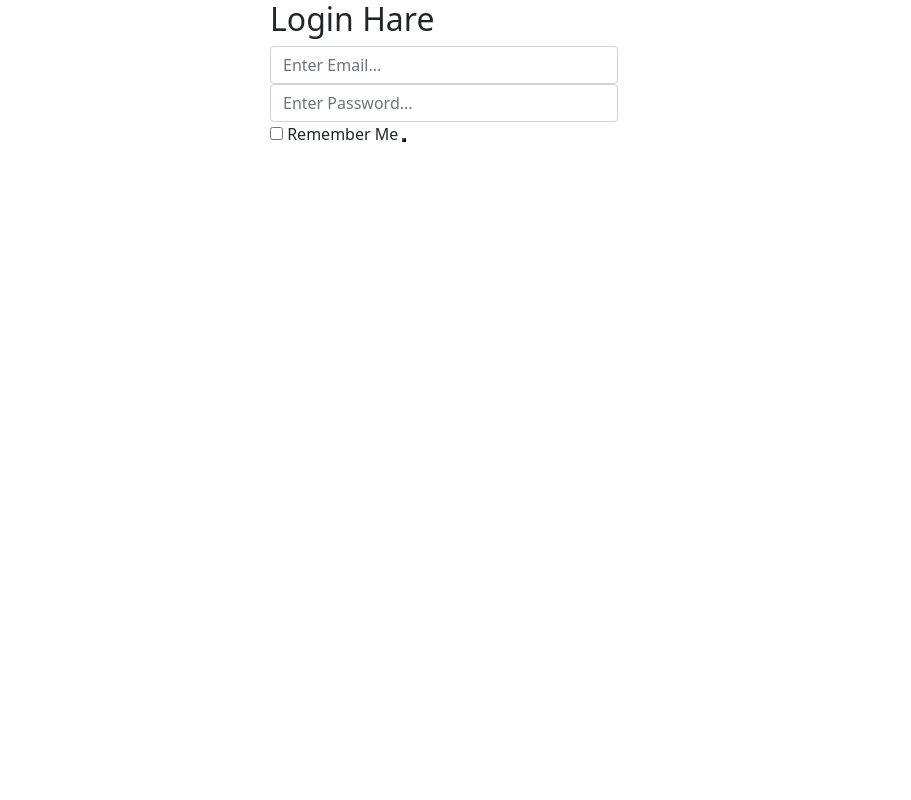
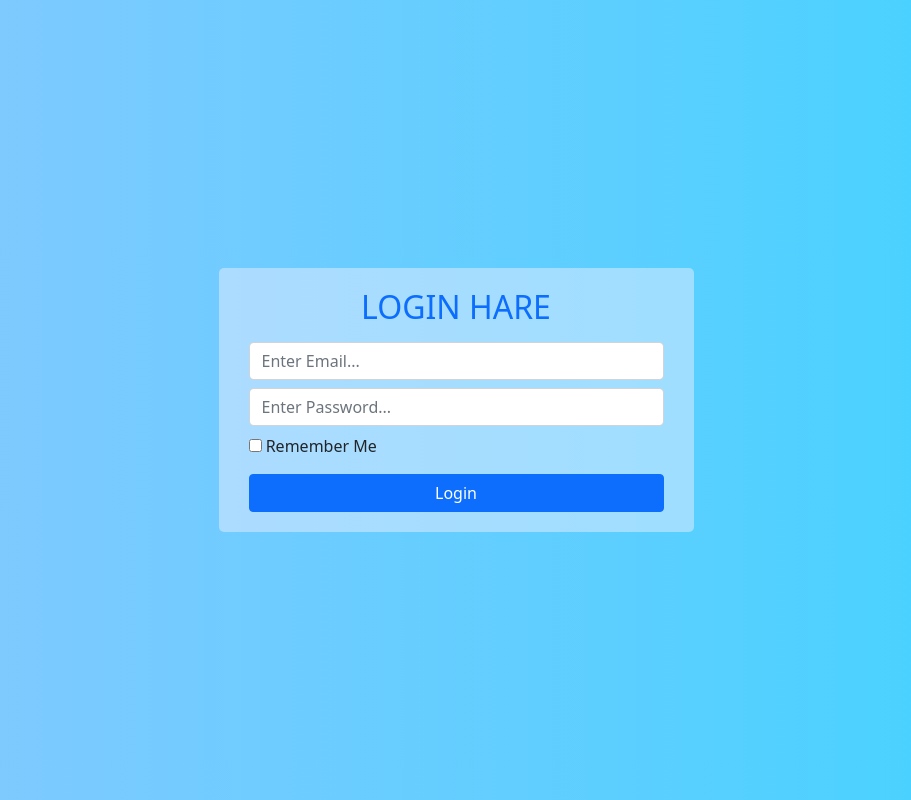
Before and after one commit to Developer-Faras/bootstarp-revision, a plain HTML site: page lessons/15.project-login/index.html in a window 1280 px wide. Shown: the whole page, without its empty margins (184-1095 px from the left). Drawn offline with nearby package versions, Linux system fonts and the light colour scheme.

Commit message:
complate login form projects

```diff
--- a/lessons/15.project-login/index.html
+++ b/lessons/15.project-login/index.html
@@ -18,20 +18,23 @@
 
 <body>
 
-  <div class="container">
-    <div class="row align-items-center justify-content-center w-100 h-100">
-      <div class="col-4">
+  <div class="container w-100 h-100">
+    <div class="row align-items-center justify-content-center h-100">
+      <div class="col-lg-5 col-md-6 col-sm-10 col-xs-10 wraper m-auto">
 
         <form action="#" class="login-form">
-          <h2 class="title">Login Hare</h2>
+          <h2 class="title d-block text-center text-primary text-uppercase mb-3">Login Hare</h2>
 
-          <input type="email" name="email" id="email" placeholder="Enter Email..." class="form-control">
-          <input type="password" name="password" id="password" placeholder="Enter Password..." class="form-control">
+          <input type="email" name="email" id="email" placeholder="Enter Email..." class="form-control mb-2">
+          <input type="password" name="password" id="password" placeholder="Enter Password..."
+            class="form-control mb-2">
 
-          <input type="checkbox" name="remember" id="remember" class="checkbox">
-          <label for="remember"> Remember Me</label>
+          <div class="checkbox mb-3">
+            <input type="checkbox" name="remember" id="remember" class="checkbox">
+            <label for="remember" class="text-dark"> Remember Me</label>
+          </div>
 
-          <button type="submit"></button>
+          <button type="submit" class="btn btn-primary d-block m-auto w-100">Login</button>
         </form>
 
       </div>
--- a/lessons/15.project-login/style.css
+++ b/lessons/15.project-login/style.css
@@ -5,15 +5,19 @@
     box-sizing: border-box;
 }
 
-/*
-                            Bootstarp BreakPoints
+body{
+    width: 100%;
+    height: 100%;
+    min-width: 100vw;
+    min-height: 100vh;
+    background: linear-gradient(90deg, #88c8ff, #41d3ff);
+}
 
-
-    Extra Small                             < 576px         Css: (max-width: 576px)
-    Small                   sm              >= 576px        Css: (min-width: 576px)
-    Medium                  md              >= 768px        Css: (min-width: 768px)
-    Large                   lg              >= 992px        Css: (min-width: 992px)
-    Extra Large             xl              >= 1200px       Css: (min-width: 1200px)
-    Extra Extra Large       xxl             >= 1400px       Css: (min-width: 1400px)
-
-*/
+.container{
+    height: 100vh!important;
+}
+.wraper{
+    background: rgb(233 236 255 / 49%);
+    padding: 20px 30px;
+    border-radius: 5px;
+}
```
